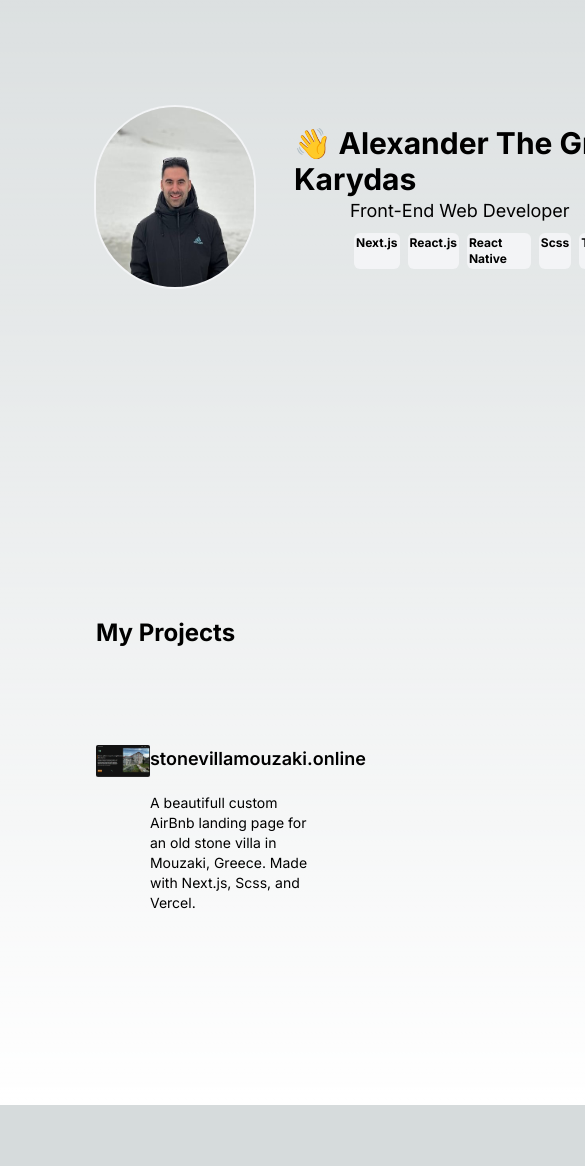
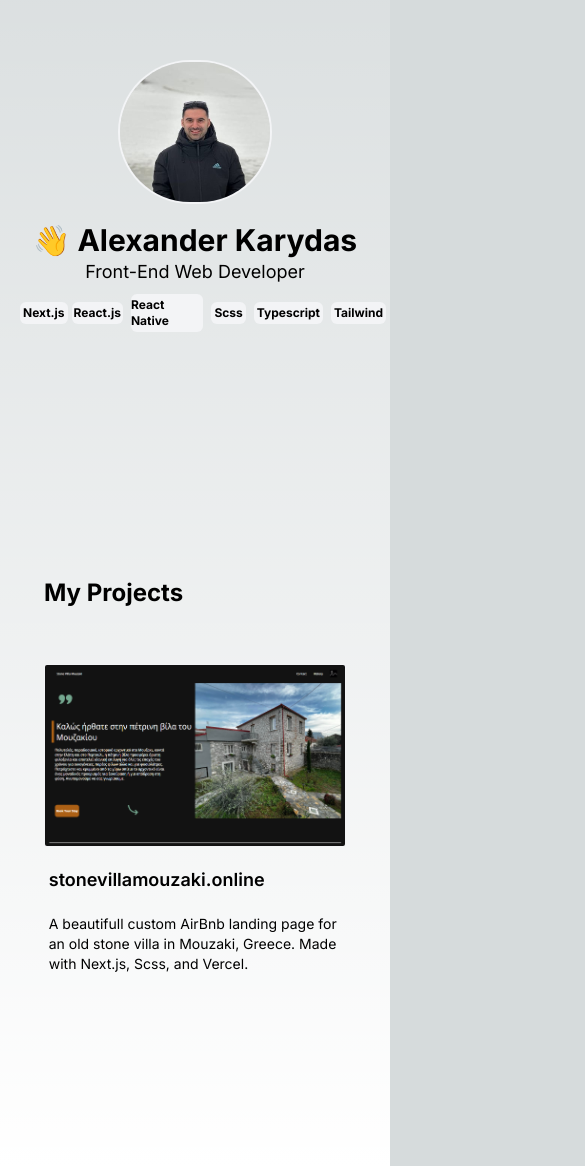
Before and after one commit to AlexKaridas/Portfolio, a Next.js app: page / in a window 390 px wide. Shown: the part 183-1349 px from the top of the page, 585 px wide, since content can reach past the window. Before the commit the page ends 1288 px from the top, so only its background shows below. Built offline with nearby package versions, Linux system fonts and the light colour scheme.

Commit message:
mobile version added

```diff
--- a/app/page.tsx
+++ b/app/page.tsx
@@ -3,9 +3,9 @@ import Project from "@/components/Project";
 
 export default function Home() {
   return (
-    <main className="relative flex flex-col min-h-screen  items-start pl-24 pr-24 w-full h-full">
-      <div className="flex items-center h-[90vh] justify-center">
-        <div className="relative flex w-[180px] h-[180px] rounded-full mr-10">
+    <main className="relative flex flex-col min-h-screen items-start md:pl-24 md:pr-24 w-full h-full">
+      <div className="flex flex-col md:flex-row items-center h-[90vh] justify-center">
+        <div className="relative flex w-[150px] h-[140px] rounded-full md:mr-10">
           <Image
             src="/profile.jpg"
             alt="Profile Picture"
@@ -13,33 +13,35 @@ export default function Home() {
             className="rounded-full ring-2 ring-gray-100"
           />
         </div>
-        <div className="flex-col">
-          <h1 className="text-3xl font-bold">👋 Alexander The Great Karydas</h1>
-          <p className="text-lg pl-14">Front-End Web Developer</p>
-          <div className="pt-2 pl-14 flex flex-row overflow-hidden">
-            <p className="bg-gray-100 text-black font-bold text-xs rounded-md px-[2px] py-[2px] mx-1">
+        <div className="flex mt-5 flex-col md:mt-0 items-center justify-center">
+          <h1 className="items-center justify-center text-3xl font-bold">
+            👋 Alexander Karydas
+          </h1>
+          <p className="text-lg md:pl-14">Front-End Web Developer</p>
+          <div className="pt-2 pl-5 items-center justify-center md:pl-14 flex flex-row overflow-hidden">
+            <p className="bg-gray-100 text-black font-bold text-xs rounded-md px-[3px] py-[3px] mx-0">
               Next.js
             </p>
-            <p className="bg-gray-100 text-black font-bold text-xs rounded-md px-[2px] py-[2px] mx-1">
+            <p className="bg-gray-100 text-black font-bold text-xs rounded-md px-[2px] py-[3px] mx-1">
               React.js
             </p>
-            <p className="bg-gray-100 text-black font-bold text-xs rounded-md px-[2px] py-[2px] mx-1">
+            <p className="bg-gray-100 text-black font-bold text-xs rounded-md px-[0px] md:px-[3px] py-[3px] mx-1">
               React Native
             </p>
-            <p className="bg-gray-100 text-black font-bold text-xs rounded-md px-[2px] py-[2px] mx-1">
+            <p className="bg-gray-100 text-black font-bold text-xs rounded-md px-[3px] py-[3px] mx-1">
               Scss
             </p>
-            <p className="bg-gray-100 text-black font-bold text-xs rounded-md px-[2px] py-[2px] mx-1">
+            <p className="bg-gray-100 text-black font-bold text-xs rounded-md px-[3px] py-[3px] mx-1">
               Typescript
             </p>
-            <p className="bg-gray-100 text-black font-bold text-xs rounded-md px-[2px] py-[2px] mx-1">
+            <p className="bg-gray-100 text-black font-bold text-xs rounded-md px-[3px] py-[3px] mx-1">
               Tailwind
             </p>
           </div>
         </div>
       </div>
-      <div className="flex flex-col relative mt-10 mb-24">
-        <h2 className="text-2xl font-bold">My Projects</h2>
+      <div className="flex flex-col relative mb-24 items-start">
+        <h2 className="text-2xl font-bold ml-11 md:ml-0">My Projects</h2>
         <Project
           imageSource={"/stonevilla.png"}
           imageAlt={"stovevilla.online screenshot"}
--- a/components/Project.jsx
+++ b/components/Project.jsx
@@ -3,14 +3,14 @@ import Link from "next/link";
 
 const Project = ({ imageSource, imageAlt, title, description }) => {
   return (
-    <div className="flex items-start mt-24 mb-24">
-      <div className="flex items-start w-2/4">
+    <div className="flex flex-col items-center justify-center md:flex-row mt-14 md:mt-24 mb-24">
+      <div className="flex items-start w-4/4 md:w-2/4">
         <Image
           src={imageSource}
           alt={imageAlt}
           width={300}
           height={300}
-          className="ring-1 ring-gray-100 rounded-sm"
+          className="ring-1 ring-gray-100 rounded-sm md:mb-0 mb-5"
         />
       </div>
       <div className="flex flex-col justify-start items-start w-3/4">
```
